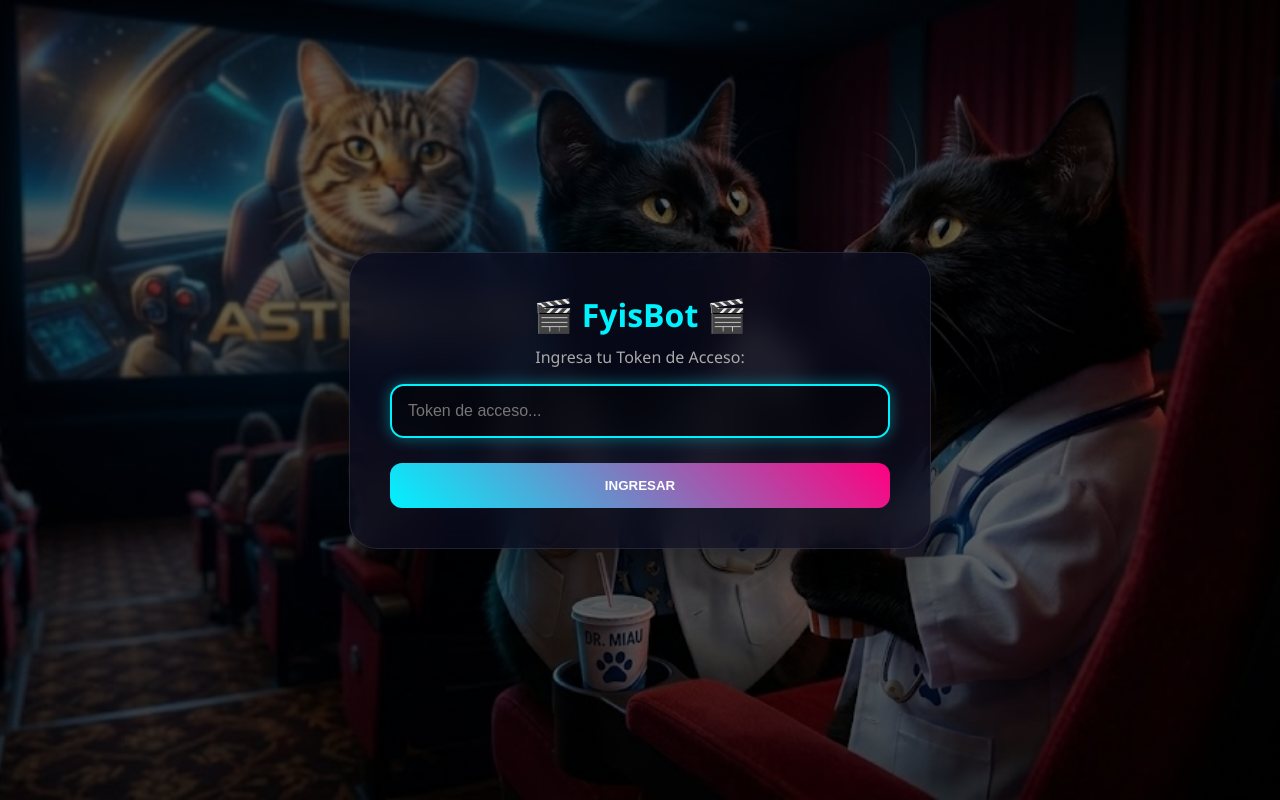
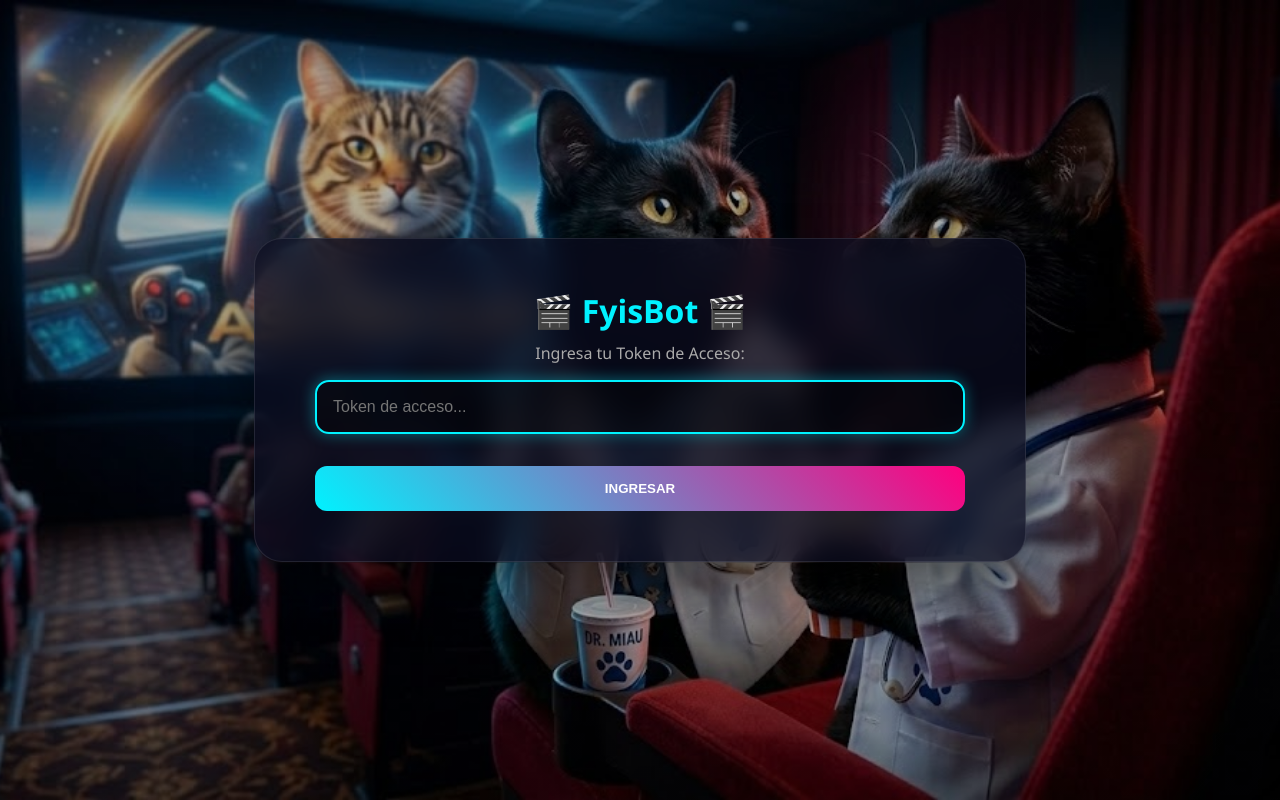
Before and after one commit to myhg02-ui/fyisbot-v3, a Flask app: page / in a window 1280 px wide. Run offline with Flask 3, Linux system fonts and the light colour scheme.

Commit message:
Mejorar visualización - imagen más visible y cuadro más grande

```diff
--- a/static/css/style.css
+++ b/static/css/style.css
@@ -15,7 +15,7 @@ body {
     align-items: center;
     flex-direction: column;
     color: white;
-    background: linear-gradient(rgba(0, 0, 0, 0.6), rgba(0, 0, 0, 0.6)),
+    background: linear-gradient(rgba(0, 0, 0, 0.3), rgba(0, 0, 0, 0.3)),
                 url('fyis.png') no-repeat center center fixed;
     background-size: cover;
 }
@@ -27,9 +27,9 @@ body {
     -webkit-backdrop-filter: blur(15px);
     border: 1px solid var(--light-glass);
     border-radius: 28px;
-    padding: 40px;
+    padding: 50px 60px;
     width: 90%;
-    max-width: 500px;
+    max-width: 650px;
     text-align: center;
     box-shadow: 0 25px 50px rgba(0, 0, 0, 0.5);
     transition: transform 0.3s ease;
```
